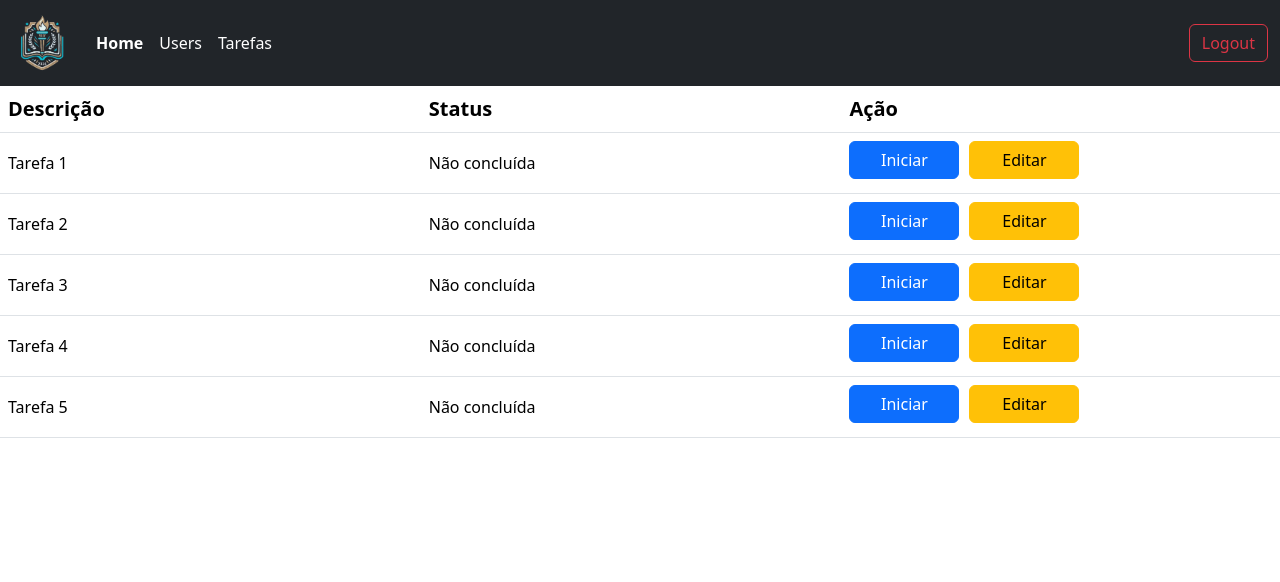
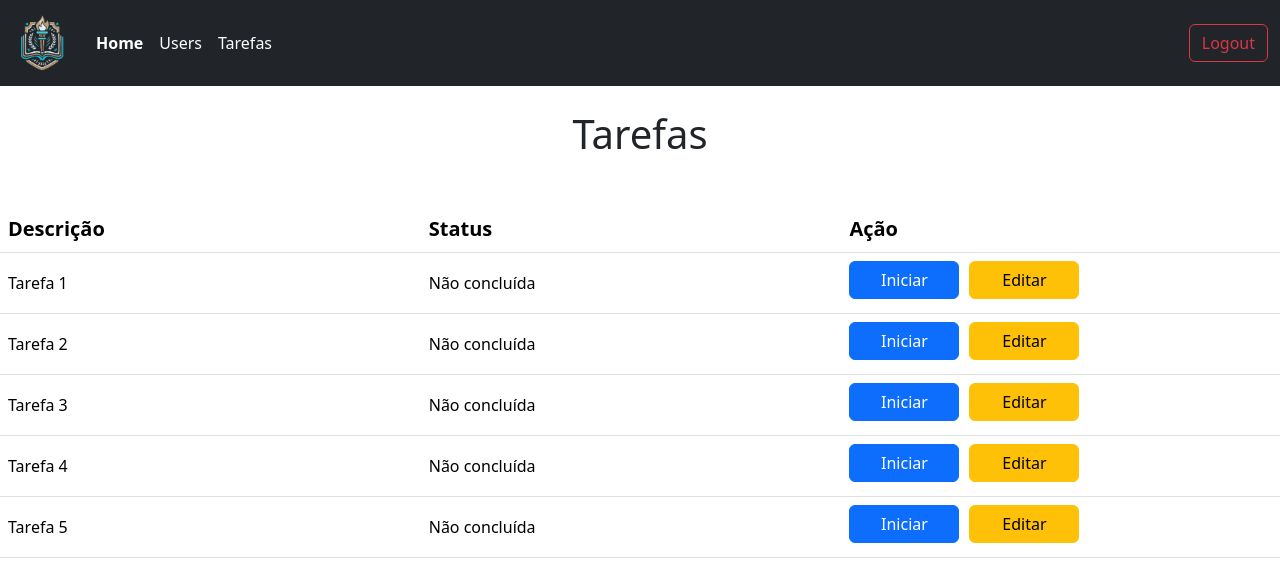
Before and after one commit to leorossiio/crud-app, an Angular app: page /app/tarefas in a window 1280 px wide. Shown: the top 582 px of the page. Built offline with nearby package versions, Linux system fonts and the light colour scheme.

Commit message:
adds tarefa title

```diff
--- a/src/app/pages/home/components/tarefas/tarefas.component.html
+++ b/src/app/pages/home/components/tarefas/tarefas.component.html
@@ -1,3 +1,4 @@
+<h1 class="text-center mt-4 mb-5">Tarefas</h1>
 <table class="table">
   <thead>
     <tr>
```
